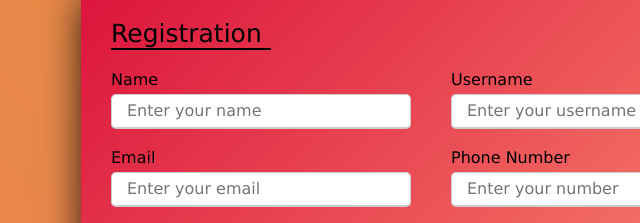
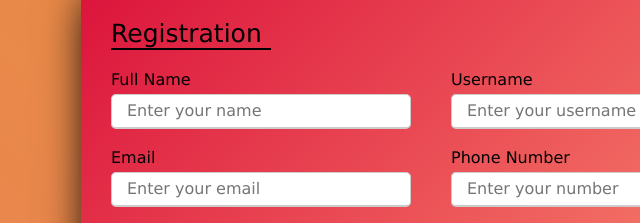
Before and after one commit to iamprianshu/loginForm, a plain HTML site: page index.html in a window 1280 px wide. Shown: the part 136-359 px from the top of the page, 209-849 px from the left. Drawn offline with Linux system fonts and the light colour scheme.

Commit message:
Update to full name

```diff
--- a/index.html
+++ b/index.html
@@ -13,7 +13,7 @@
         <form action="#">
             <div class="user-details">
                 <div class="input-box">
-                   <span class="details">Name</span>
+                   <span class="details">Full Name</span>
                    <input type="text" placeholder="Enter your name" required>
                 </div>
                 <div class="input-box">
```
